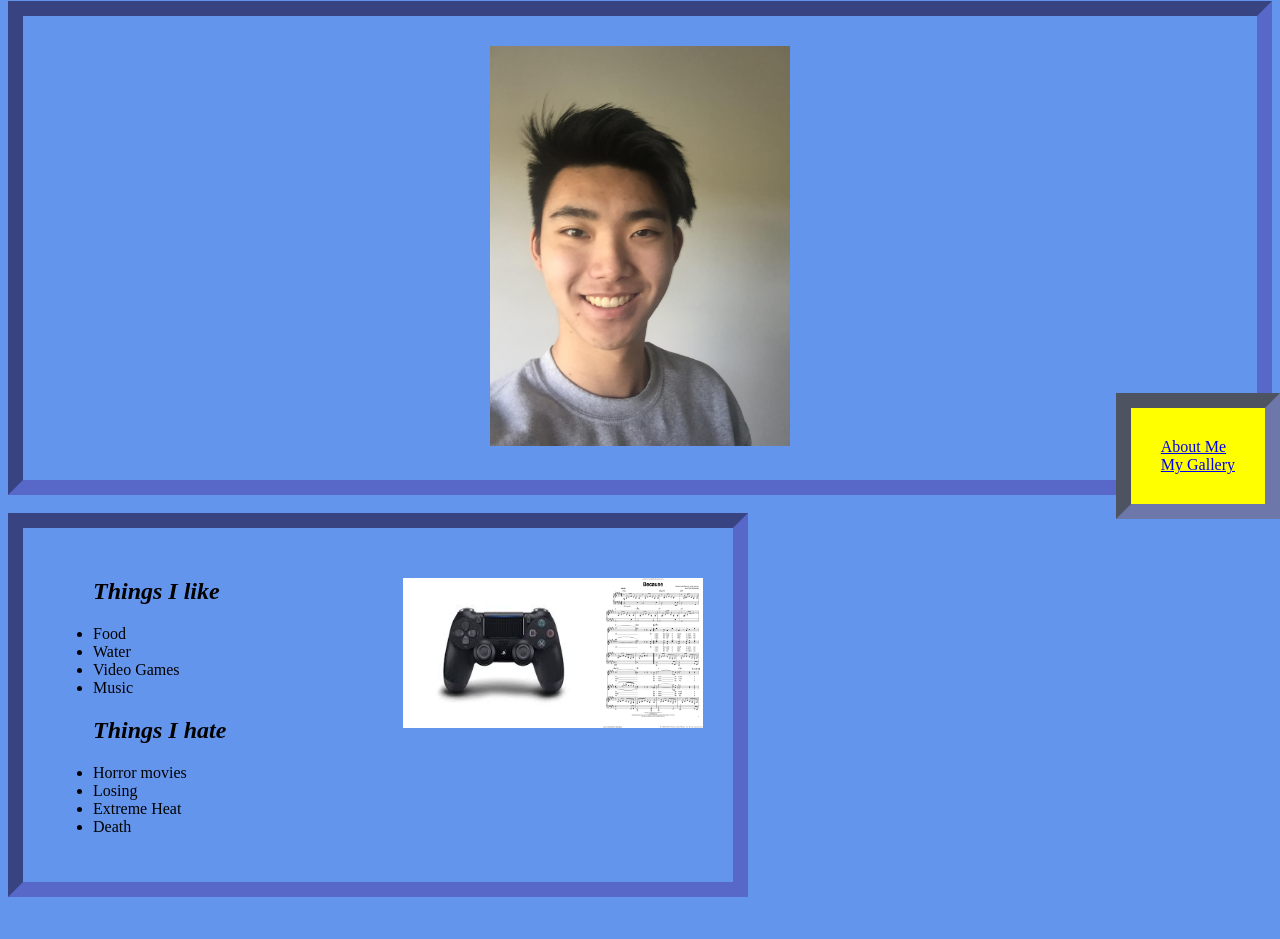
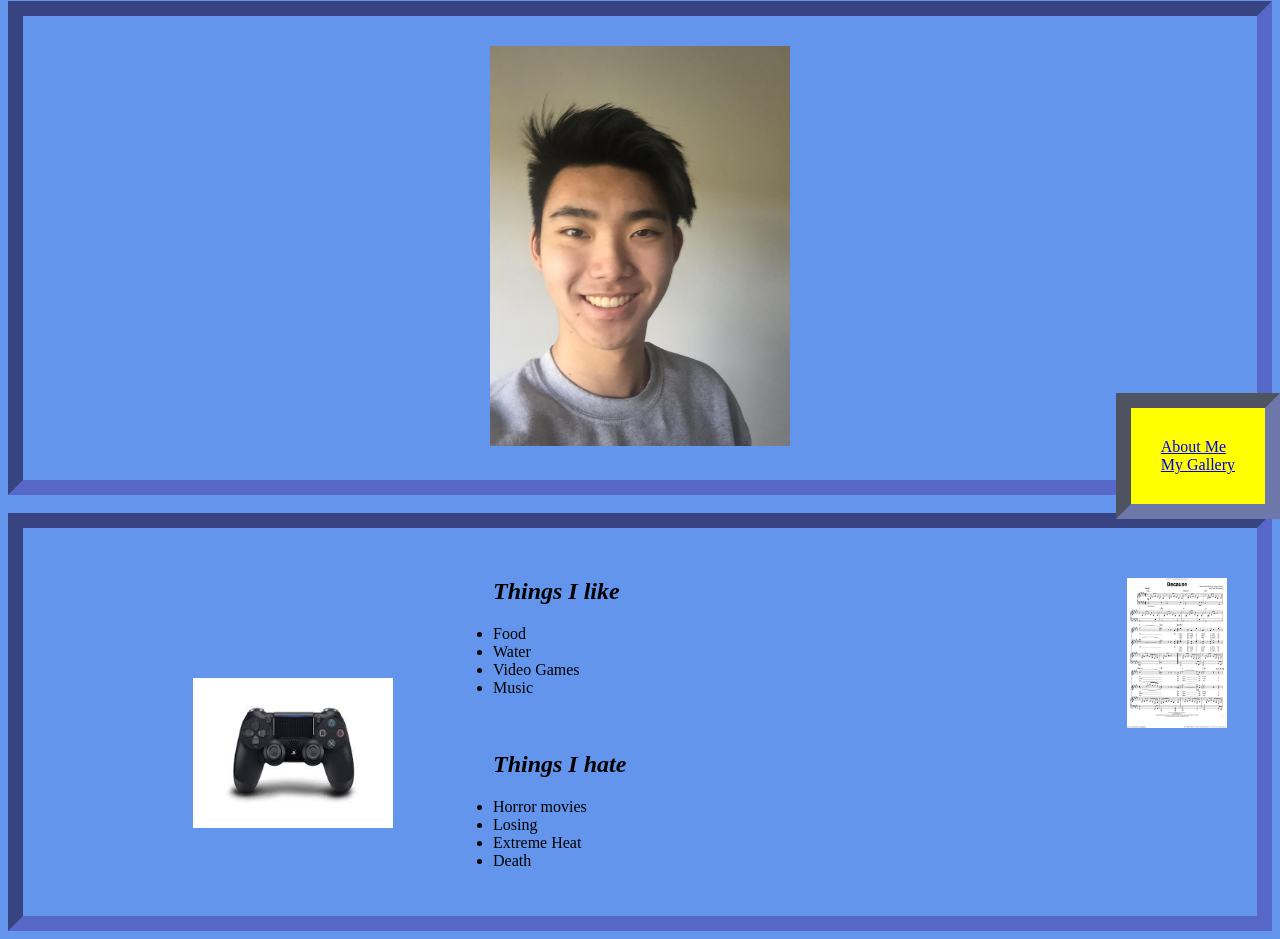
Before and after one commit to jran21/Portfolio, a plain HTML site: page index.html in a window 1280 px wide. Shown: the part 281-1220 px from the top of the page. Before the commit the page ends 1186 px from the top, so only its background shows below. Drawn offline with Linux system fonts and the light colour scheme.

Commit message:
adjust likes and dislikes

```diff
--- a/css/style.css
+++ b/css/style.css
@@ -22,18 +22,14 @@ div {
     width: 250px;
     height: 100px;
 }
-.separator {
-    width: 650px;
-}
+
 .music {
     float: right;
-    width: 100px;
-    height: 150px;
 }
+
 .game {
-    float: right;
-    width: 200px;
-    height: 150px;
+    float: left;
+    padding: 100px;
 }
 .links {
     position: fixed;
--- a/index.html
+++ b/index.html
@@ -26,19 +26,19 @@
             <img src="Jonathan Ran.jpg.jpg" alt="Jonathan Ran selfie" class="portrait" id="selfie">
         </div>
         <br>
-        <div class="separator">
+        <div>
         <ul>
-            <img src="music.png" alt="sheet music" class="music">
-            <img src="controller.jpg" alt="controller" class="game">
+            <img src="music.png" alt="sheet music" style="width:100px; height:150px" class="music">
+            <img src="controller.jpg" alt="controller" style="width: 200px; height: 150px" class="game">
             <h2><i>Things I like</i></h2>
+
             <li>Food</li>
             <li>Water</li>
             <li>Video Games</li>
             <li>Music</li>
         </ul>
-
+            <br>
         <ul>
-
             <h2><i>Things I hate</i></h2>
             <li>Horror movies</li>
             <li>Losing</li>
```
Also changed, not shown: gallery.html (+1 -1 lines).
